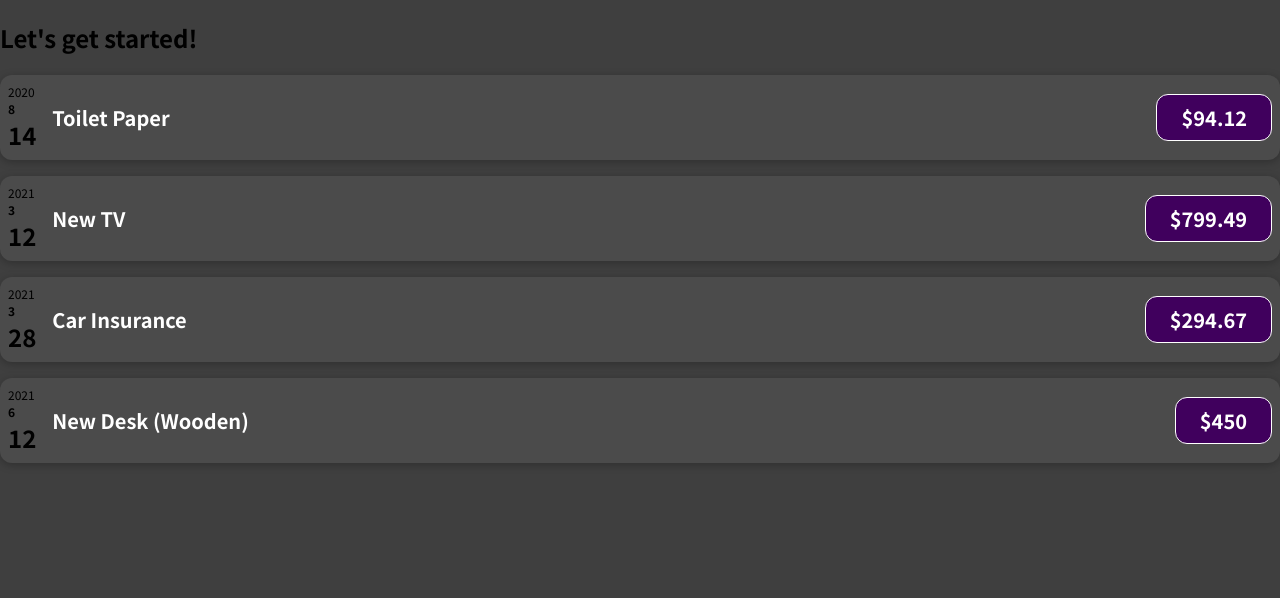
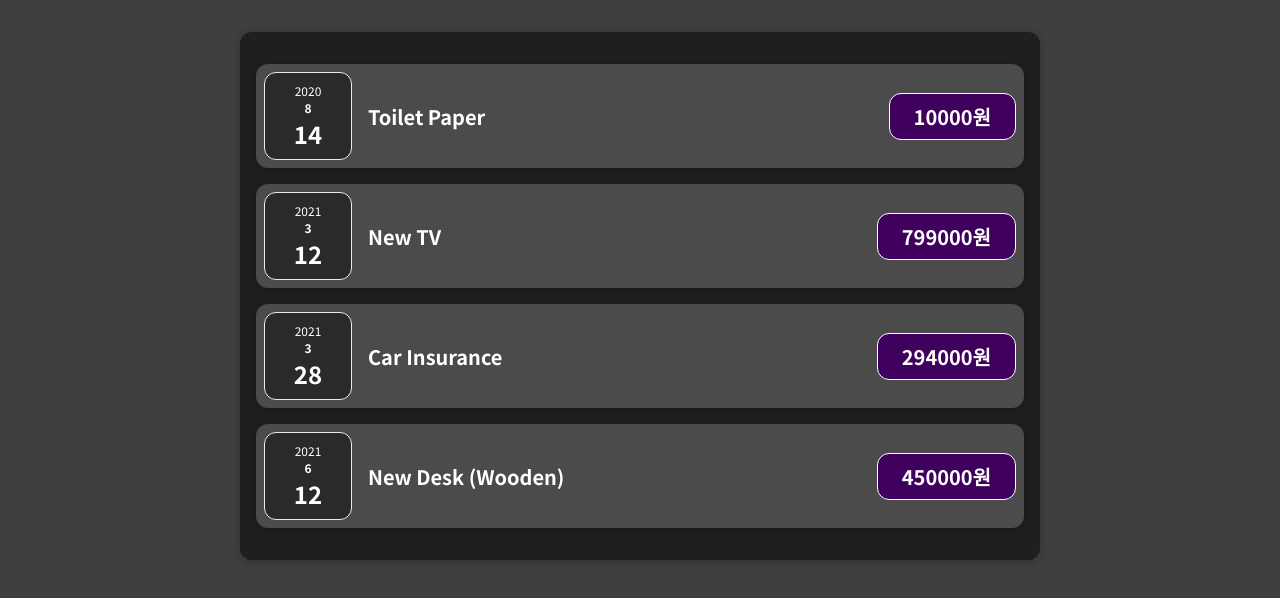
Before and after one commit to jeongsangtae/react-complete-training-update-lesson-review, a React (Create React App) app: page / in a window 1280 px wide. Shown: the top 598 px of the page. Built offline with nearby package versions, Linux system fonts and the light colour scheme.

Commit message:
React Complete Training Update Lesson Review - Expenses component add & App component split

```diff
--- a/src/App.js
+++ b/src/App.js
@@ -1,55 +1,31 @@
 import React from "react";
 
-import ExpenseItem from "./components/ExpenseItem";
+import Expenses from "./components/Expenses";
 
 const App = () => {
   const expenses = [
     {
       id: "e1",
       title: "Toilet Paper",
-      amount: 94.12,
+      amount: 10000,
       date: new Date(2020, 7, 14),
     },
-    { id: "e2", title: "New TV", amount: 799.49, date: new Date(2021, 2, 12) },
+    { id: "e2", title: "New TV", amount: 799000, date: new Date(2021, 2, 12) },
     {
       id: "e3",
       title: "Car Insurance",
-      amount: 294.67,
+      amount: 294000,
       date: new Date(2021, 2, 28),
     },
     {
       id: "e4",
       title: "New Desk (Wooden)",
-      amount: 450,
+      amount: 450000,
       date: new Date(2021, 5, 12),
     },
   ];
 
-  return (
-    <div>
-      <h2>Let's get started!</h2>
-      <ExpenseItem
-        title={expenses[0].title}
-        price={expenses[0].amount}
-        date={expenses[0].date}
-      ></ExpenseItem>
-      <ExpenseItem
-        title={expenses[1].title}
-        price={expenses[1].amount}
-        date={expenses[1].date}
-      ></ExpenseItem>
-      <ExpenseItem
-        title={expenses[2].title}
-        price={expenses[2].amount}
-        date={expenses[2].date}
-      ></ExpenseItem>
-      <ExpenseItem
-        title={expenses[3].title}
-        price={expenses[3].amount}
-        date={expenses[3].date}
-      ></ExpenseItem>
-    </div>
-  );
+  return <Expenses items={expenses} />;
 };
 
 export default App;
--- a/src/components/ExpenseDate.js
+++ b/src/components/ExpenseDate.js
@@ -8,7 +8,7 @@ const ExpnseDate = (props) => {
   const day = props.date.getDate();
 
   return (
-    <div>
+    <div className="expense-date">
       <div className="expense-date__year">{year}</div>
       <div className="expense-date__month">{month}</div>
       <div className="expense-date__day">{day}</div>
--- a/src/components/ExpenseItem.js
+++ b/src/components/ExpenseItem.js
@@ -9,7 +9,7 @@ const ExpenseItem = (props) => {
       <ExpnseDate date={props.date} />
       <div className="expense-item__description">
         <h2>{props.title}</h2>
-        <div className="expense-item__price">${props.price}</div>
+        <div className="expense-item__price">{props.price}원</div>
       </div>
     </div>
   );
--- /dev/null
+++ b/src/components/Expenses.css
@@ -0,0 +1,9 @@
+.expenses {
+  padding: 1rem;
+  background-color: rgb(31, 31, 31);
+  margin: 2rem auto;
+  width: 50rem;
+  max-width: 95%;
+  border-radius: 12px;
+  box-shadow: 0 1px 8px rgba(0, 0, 0, 0.25);
+}
--- /dev/null
+++ b/src/components/Expenses.js
@@ -0,0 +1,33 @@
+import React from "react";
+
+import ExpenseItem from "./ExpenseItem";
+import "./Expenses.css";
+
+const Expenses = (props) => {
+  return (
+    <div className="expenses">
+      <ExpenseItem
+        title={props.items[0].title}
+        price={props.items[0].amount}
+        date={props.items[0].date}
+      />
+      <ExpenseItem
+        title={props.items[1].title}
+        price={props.items[1].amount}
+        date={props.items[1].date}
+      />
+      <ExpenseItem
+        title={props.items[2].title}
+        price={props.items[2].amount}
+        date={props.items[2].date}
+      />
+      <ExpenseItem
+        title={props.items[3].title}
+        price={props.items[3].amount}
+        date={props.items[3].date}
+      />
+    </div>
+  );
+};
+
+export default Expenses;
```
